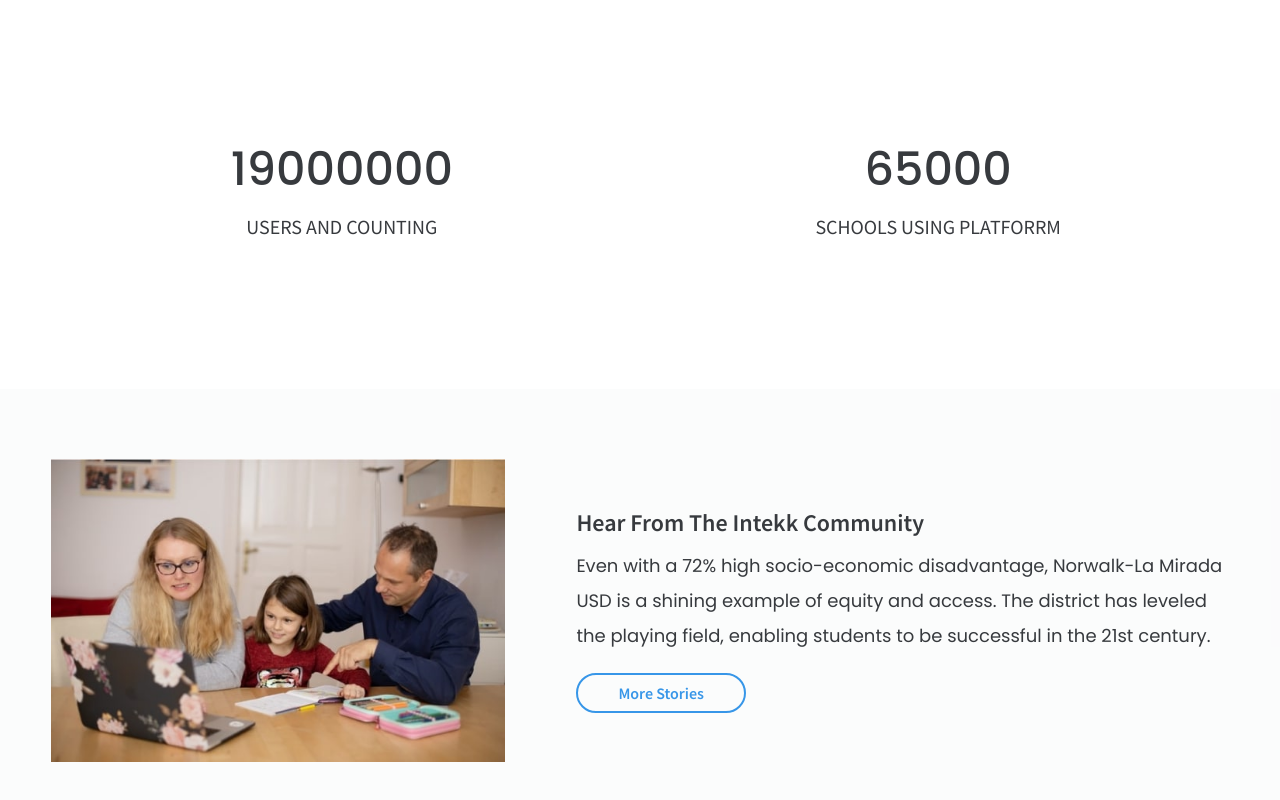
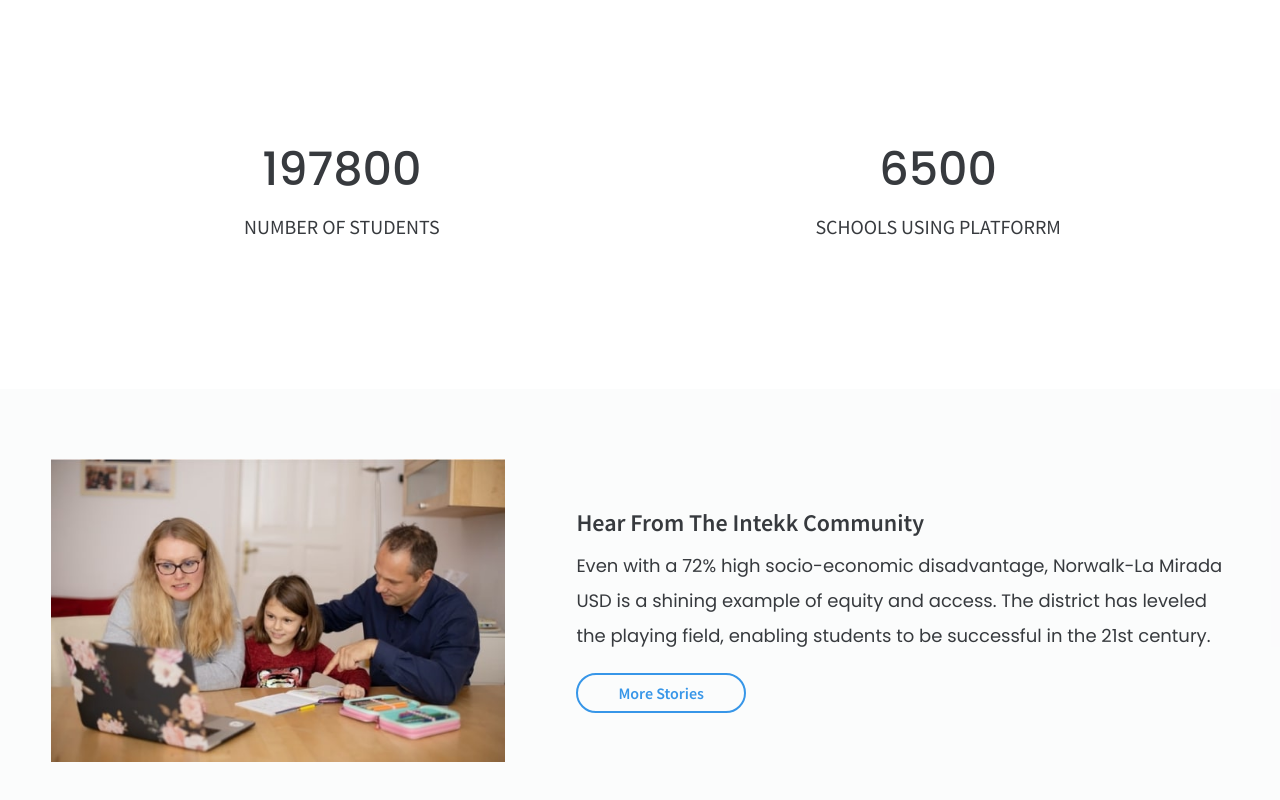
Before and after one commit to andrevitch/intekk, a plain HTML site: page index.html in a window 1280 px wide. Shown: the part 3672-4472 px from the top of the page. Drawn offline with nearby package versions, Linux system fonts and the light colour scheme.

Commit message:
Update index.html

```diff
--- a/index.html
+++ b/index.html
@@ -63,6 +63,7 @@
             </div>
         </nav>
     </header>
+
     <section>
         <div class="container hero-container">
             <div class="row">
@@ -74,12 +75,14 @@
                         equitable.</p>
                     <div class="btn-div learn-btn-div"><a href="#">Explore The Intekk</a></div>
                 </div>
+
                 <div
                     class="col-sx-12 col-sm-12 col-md-6 col-lg-6 col-xl-6 col-xxl-6 order-1 order-md-2 order-lg-2 hero-right">
                     <img src="img/hero.jpg" alt=""></div>
             </div>
         </div>
     </section>
+
     <section>
         <div class="container-fluid credentials-fluid">
             <div class="container credentials-container">
@@ -97,6 +100,7 @@
             </div>
         </div>
     </section>
+
     <section>
         <div class="container instructure-container">
             <h4>WHO WE HELP</h4>
@@ -126,6 +130,7 @@
             </div>
         </div>
     </section>
+
     <section>
         <div class="container-fluid promise-fluid">
             <div class="container promise-container">
@@ -176,11 +181,11 @@
         <div class="container counter-container">
             <div class="row counter-row">
                 <div class="col-xs-12 col-sm-12 col-md-6 col-lg-6 col-xl-6 col-xxl-6">
-                    <p class="counter" data-target="19000000"></p>
-                    <h4>USERS AND COUNTING</h4>
+                    <p class="counter" data-target="197800"></p>
+                    <h4>NUMBER OF STUDENTS</h4>
                 </div>
                 <div class="col-xs-12 col-sm-12 col-md-6 col-lg-6 col-xl-6 col-xxl-6">
-                    <p class="counter" data-target="65000"></p>
+                    <p class="counter" data-target="6500"></p>
                     <h4>SCHOOLS USING PLATFORRM</h4>
                 </div>
             </div>
```
